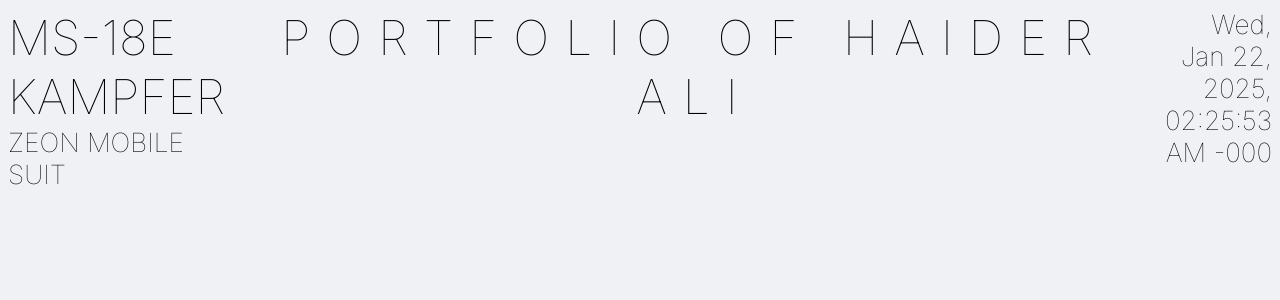
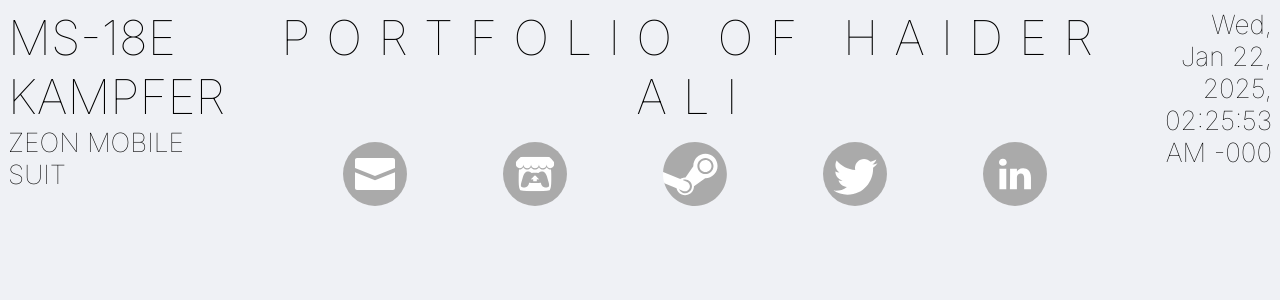
Before and after one commit to sinbadthepoet/portfolio-site, a Jekyll site: the page built from hanger.md, in a window 1280 px wide. Shown: the top 300 px of the page. Built offline with Jekyll 4.4.1, drawn with Linux system fonts in a browser that asks for light colours; some web fonts are replaced.

Commit message:
Header Nav w anim

```diff
--- a/_includes/header.html
+++ b/_includes/header.html
@@ -7,7 +7,9 @@
         <div class="Title">
             <h1>PORTFOLIO OF HAIDER ALI</h1>
         </div>
-        <div class="nav"></div>
+        <div class="nav">
+            {% include nav.html %}
+        </div>
     </div>
     <div class="RTC">
         <h2 id="liveClock">Sun, 19 Jan 2025 20:12:36 -0500</h2>
--- a/_includes/nav.html
+++ b/_includes/nav.html
@@ -1,9 +1,9 @@
 <div class="navParent">
   {% for item in site.data.navigation %}
     <div class="navBubbleContainer">
-        <div class="navText">
+      <h2 class="navText">
         {{ item.name | upcase }}
-        </div>
+      </h2>
       <a href="{{ item.link }}" target="_blank" rel="noopener">
         <img src="{{ item.icon }}" alt="{{ item.name }}">
       </a>
--- a/_sass/main.scss
+++ b/_sass/main.scss
@@ -1,7 +1,7 @@
 @use "animations.scss";
 
 * {
-    font-family: "Inter", serif;
+    font-family: 'Inter', 'Helvetica Neue', Arial, sans-serif;
     font-optical-sizing: auto;
     font-weight: 100;
     font-style: normal;
--- a/_sass/navigation.scss
+++ b/_sass/navigation.scss
@@ -1,52 +1,26 @@
-// Import fonts
-@use 'sass:math';
-@import url('https://fonts.googleapis.com/css2?family=Inter:wght@200&display=swap');
-
-// Variables
-$font-stack: 'Inter', 'Helvetica Neue', Arial, sans-serif;
-$font-weight-thin: 100;
-$text-color: #000000;
-$nav-position-right: 0.5rem;
-$nav-height: 50vh;
-$bubble-size: 5vh;
-$text-size: 2vh;
-$animation-timing: cubic-bezier(0.36, 0, 0.66, -0.56);
-
 // Navigation styles
 .navParent {
-  position: absolute;
-  top: 50%;
-  right: $nav-position-right;
-  transform: translateY(-50%);
   display: flex;
-  flex-direction: column;
+  flex-direction: row;
   justify-content: center;
-  align-items: flex-end;
-  height: $nav-height;
+  margin-top: 1rem;
+  gap: 5rem;
 }
 
 .navBubbleContainer {
   display: flex;
+  flex-flow: column-reverse nowrap;
   align-items: center;
-  margin: 0.5vh 0;
-  animation: bounceInFromRight 1s $animation-timing forwards;
+  width: 5rem;
 
-  // Stagger animations for each bubble
-  @for $i from 1 through 5 {
-    &:nth-child(#{$i}) {
-      animation-delay: #{$i * 0.1}s;
-    }
-  }
+  opacity: 0; //This is overriden by the animation, which will end
+  //it at 100. Without this, the button is during the delay.
 
   // Navigation text
   .navText {
     opacity: 0;
     transition: opacity 0.4s ease;
-    font-size: $text-size;
-    margin-right: 1vh;
-    font-size: 36px;
-    font-weight: 100;
-    color: $text-color;
+    font-size: 2rem;
   }
 
   &:hover {
@@ -55,35 +29,40 @@
     }
   }
 
-  // Navigation icons
-  a {
-    img {
-      display: block;
-      width: $bubble-size;
-      height: $bubble-size;
+  img {
+      width: 4rem;
+  }
+
+  animation-duration: 1s;
+  animation-name: BounceInFromAbove;
+  animation-timing-function: cubic-bezier(0.300, 1.395, 0.275, 1.010);
+  animation-fill-mode: forwards;
+
+  @for $i from 1 through 5 {
+    &:nth-child(#{$i}) {
+      animation-delay: #{$i * 0.1}s;
     }
   }
 }
 
-// Animation keyframes
-@keyframes bounceInFromRight {
-  0% {
-    transform: translateX(600px);
+@keyframes BounceInFromAbove{
+  0%{
+    transform: translateY(-600px);
+    transform: translateZ(-1);
     opacity: 0;
   }
 
-  60% {
-    transform: translateX(-25px);
-    opacity: 0.8;
+  20%{
+    opacity: 0;
   }
 
-  80% {
-    transform: translateX(10px);
-    opacity: 0.9;
+  99%{
+    transform: translateZ(-1);
   }
 
-  100% {
-    transform: translateX(0);
+  100%{
+    transform: translateY(0px);
+    transform: translateZ(0);
     opacity: 1;
   }
 }
```
Also changed, not shown: assets/images/Down Arrow.svg (added). Lines whose indentation alone changed are shown as unchanged.
